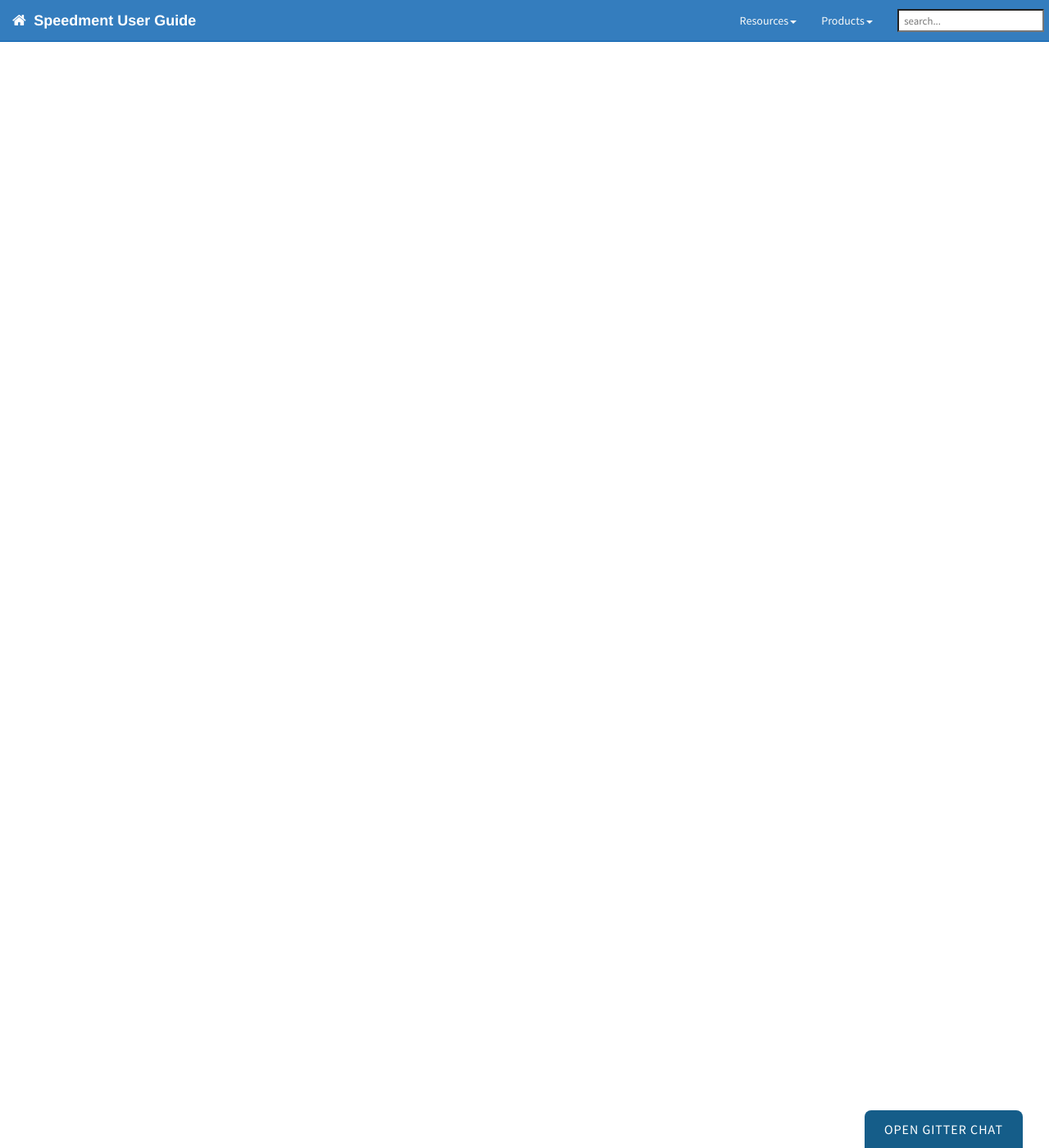
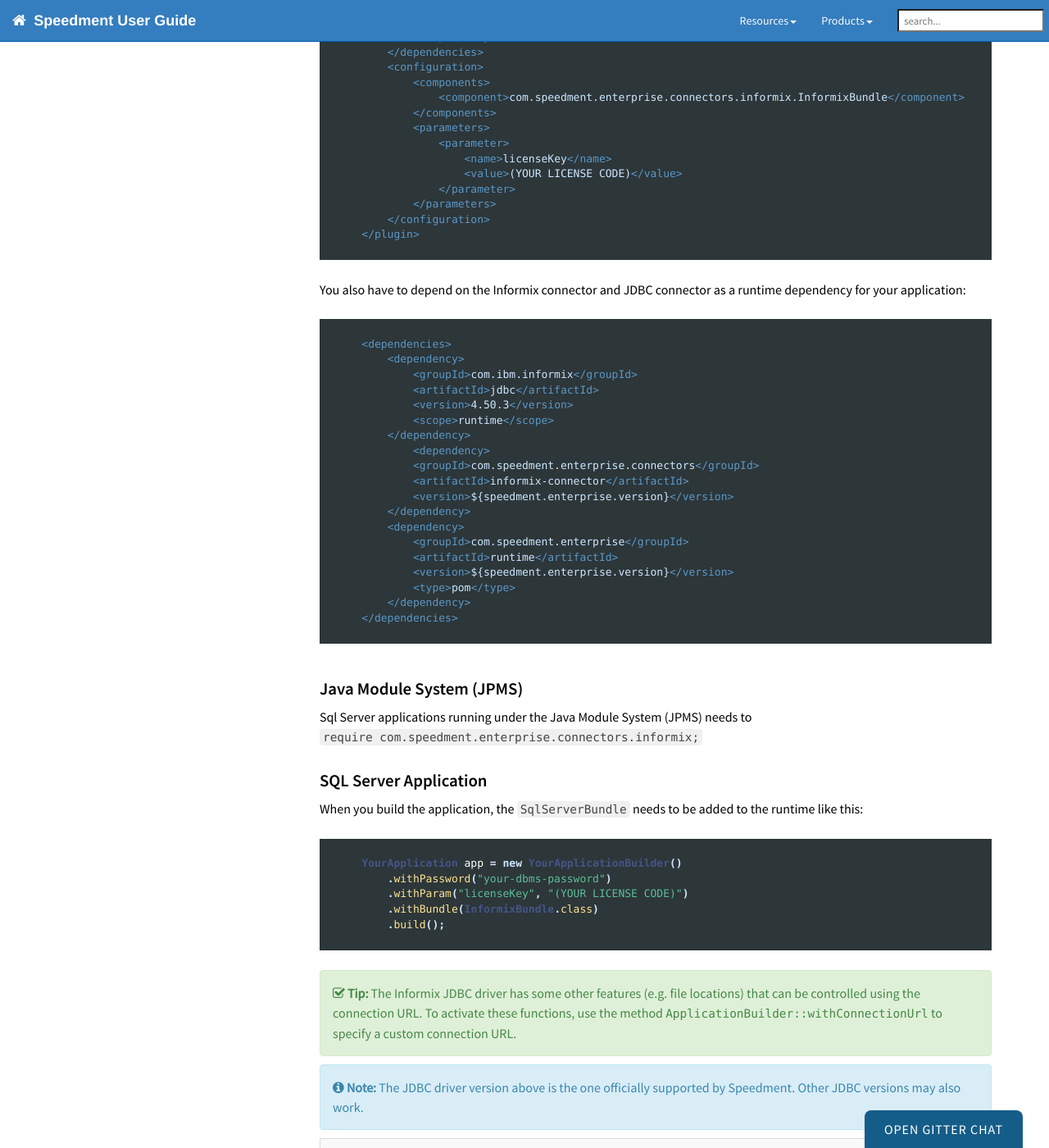
Before and after one commit to speedment/speedment-doc, a Jekyll site: the page built from pages/connectors.md, in a window 1280 px wide and 1400 px high, scrolled down 13901 px. Shown: the whole window at 82% size. Built offline with Jekyll 4.4.1, drawn with Linux system fonts in a browser that asks for light colours; nearby versions of some CDN libraries; comment, search, counter and statistics services are not loaded; some of the changed text lies outside the part shown.

Commit message:
Add Informix

````diff
--- a/pages/connectors.md
+++ b/pages/connectors.md
@@ -502,6 +502,81 @@
 The JDBC driver version above is the one officially supported by Speedment. Other JDBC versions may also work.
 " %}
 
+## Informix
+This chapter shows how to add support for Informix in Speedment.
+
+### Informix POM
+Always use the [Initializer](https://www.speedment.com/initializer/) to get a complete POM file template as the POM snipes hereunder just show portions of what is needed.
+
+This is how you configure the Speedment Enterprise plugin for use with a SQL Server database:
+``` xml
+    <plugin>
+        <groupId>com.speedment.enterprise</groupId>
+        <artifactId>speedment-enterprise-maven-plugin</artifactId>
+        <version>${speedment.enterprise.version}</version>
+        <dependencies>
+            <dependency>
+                <groupId>com.ibm.informix</groupId>
+                <artifactId>jdbc</artifactId>
+                <version>4.50.3</version>
+                <scope>runtime</scope>
+            </dependency>
+        </dependencies>
+        <configuration>
+            <components>
+                <component>com.speedment.enterprise.connectors.informix.InformixBundle</component>
+            </components>
+            <parameters>
+                <parameter>
+                    <name>licenseKey</name>
+                    <value>(YOUR LICENSE CODE)</value>
+                </parameter>
+            </parameters>
+        </configuration>
+    </plugin>
+```
+You also have to depend on the Informix connector and JDBC connector as a runtime dependency for your application:
+``` xml
+    <dependencies>
+        <dependency>
+            <groupId>com.ibm.informix</groupId>
+            <artifactId>jdbc</artifactId>
+            <version>4.50.3</version>
+            <scope>runtime</scope>
+        </dependency>
+            <dependency>
+            <groupId>com.speedment.enterprise.connectors</groupId>
+            <artifactId>informix-connector</artifactId>
+            <version>${speedment.enterprise.version}</version>
+        </dependency>
+        <dependency>
+            <groupId>com.speedment.enterprise</groupId>
+            <artifactId>runtime</artifactId>
+            <version>${speedment.enterprise.version}</version>
+            <type>pom</type>
+        </dependency>
+    </dependencies>
+```
+
+### Java Module System (JPMS)
+Sql Server applications running under the Java Module System (JPMS) needs to `require com.speedment.enterprise.connectors.informix;`
+
+### SQL Server Application
+When you build the application, the `SqlServerBundle` needs to be added to the runtime like this:
+``` java
+    YourApplication app = new YourApplicationBuilder()
+        .withPassword("your-dbms-password")
+        .withParam("licenseKey", "(YOUR LICENSE CODE)")
+        .withBundle(InformixBundle.class)
+        .build();
+```
+{% include tip.html content= "
+The Informix JDBC driver has some other features (e.g. file locations) that can be controlled using the connection URL. To activate these functions, use the method `ApplicationBuilder::withConnectionUrl` to specify a custom connection URL.
+" %}
+
+{% include note.html content= "
+The JDBC driver version above is the one officially supported by Speedment. Other JDBC versions may also work.
+" %}
 
 {% include prev_next.html %}
 
````
